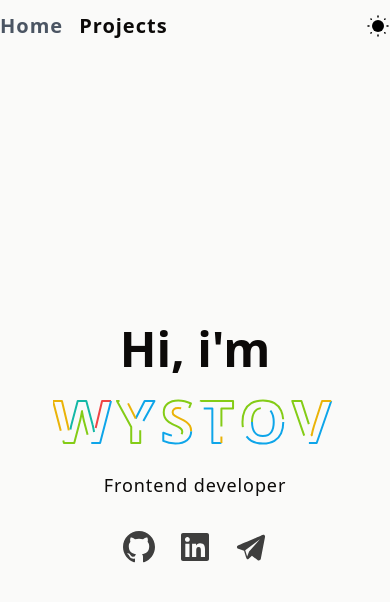
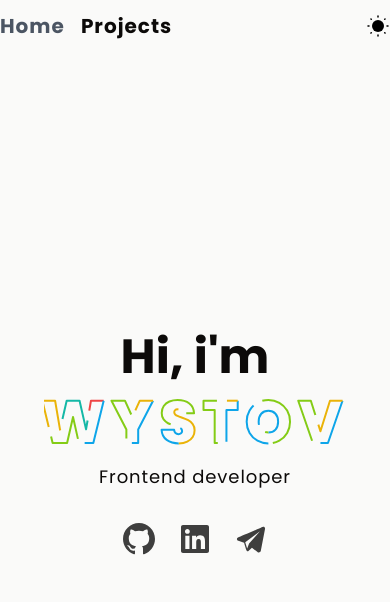
Before and after one commit to Wystov/portfolio, an Astro site: page / in a window 390 px wide. Built offline with nearby package versions, Linux system fonts and the light colour scheme; Astro itself is replaced by a stand-in of ours.

Commit message:
fix: change font to fix border animation on mobile

```diff
--- a/src/layouts/BaseLayout.astro
+++ b/src/layouts/BaseLayout.astro
@@ -14,7 +14,7 @@
     <ViewTransitions />
   </head>
   <body
-    class="bg-stone-50 text-stone-950 dark:bg-stone-950 dark:text-stone-50 transition-colors duration-500"
+    class="font-['Poppins'] bg-stone-50 text-stone-950 dark:bg-stone-950 dark:text-stone-50 transition-colors duration-500"
   >
     <div class="flex flex-col h-screen max-w-screen-md m-auto">
       <Header />
@@ -52,3 +52,7 @@
 
   document.getElementById('themeToggle').addEventListener('click', handleToggleClick);
 </script>
+
+<style>
+  @import url('https://fonts.googleapis.com/css2?family=Poppins:ital,wght@0,100;0,200;0,300;0,400;0,500;0,600;0,700;0,800;0,900;1,100;1,200;1,300;1,400;1,500;1,600;1,700;1,800;1,900&display=swap');
+</style>
```
